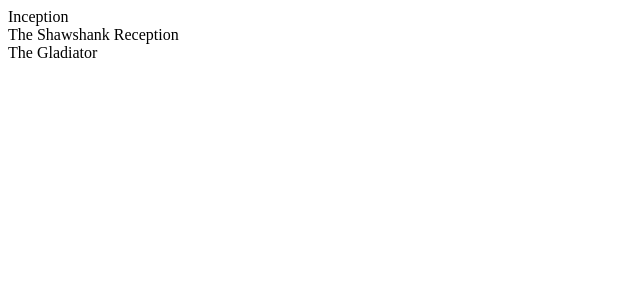
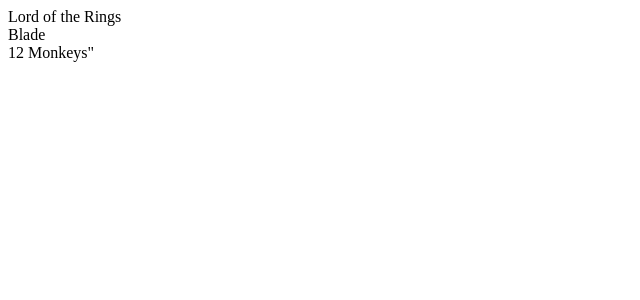
Before and after one commit to Timtam969/myFlix-client, a React (Vite) app: page / in a window 1280 px wide. Shown: the top 300 px of the page, without its empty margins (0-640 px from the left). Built offline with nearby package versions, Linux system fonts and the light colour scheme.

Commit message:
adding movies

```diff
--- a/src/components/main-view/main-view.jsx
+++ b/src/components/main-view/main-view.jsx
@@ -9,21 +9,27 @@
       movies: [
         {
           _id: 1,
-          Title: 'Inception',
-          Description: 'desc1',
-          ImagePath: '....'
+          Title: 'Lord of the Rings',
+          Description: 'An ancient Ring thought lost for centuries has been found, and through a strange twist of fate has been given to a small Hobbit named Frodo. When Gandalf discovers the Ring is in fact the One Ring of the Dark Lord Sauron, Frodo must make an epic quest to the Cracks of Doom in order to destroy it. However, he does not go alone. He is joined by Gandalf, Legolas the elf, Gimli the Dwarf, Aragorn, Boromir, and his three Hobbit friends Merry, Pippin, and Samwise. Through mountains, snow, darkness, forests, rivers and plains, facing evil and danger at every corner the Fellowship of the Ring must go. Their quest to destroy the One Ring is the only hope for the end of the Dark Lords reign.',
+          Genre: 'High Fantacy',
+          Director: 'Peter Jackson',
+          ImagePath: 'https://www.themoviedb.org/t/p/w440_and_h660_face/6oom5QYQ2yQTMJIbnvbkBL9cHo6.jpg'
         },
         {
           _id: 2,
-          Title: 'The Shawshank Reception',
-          Description: 'desc2',
-          ImagePath: '....'
+          Title: 'Blade',
+          Description: 'The Daywalker known as \'Blade\' - a half-vampire, half-mortal man - becomes the protector of humanity against an underground army of vampires.',
+          Genre: 'Action',
+          Director: 'Stephen Norrington',
+          ImagePath: 'https://www.themoviedb.org/t/p/original/apA0Zj09ETKxXXCLH2VEsaCH0LV.jpg'
         },
         {
           _id: 3,
-          Title: 'The Gladiator',
-          Description: 'desc3',
-          ImagePath: '....'
+          Title: '12 Monkeys"',
+          Description: 'In the year 2035, convict James Cole reluctantly volunteers to be sent back in time to discover the origin of a deadly virus that wiped out nearly all of the earth\'s population and forced the survivors into underground communities. But when Cole is mistakenly sent to 1990 instead of 1996, he\'s arrested and locked up in a mental hospital. There he meets psychiatrist Dr. Kathryn Railly, and patient Jeffrey Goines, the son of a famous virus expert, who may hold the key to the mysterious rogue group, the Army of the 12 Monkeys, thought to be responsible for unleashing the killer disease.',
+          Genre: 'Science Fiction',
+          Director: 'Terry Gilliam',
+          ImagePath: 'https://www.themoviedb.org/t/p/original/fCZnJSARoTbLefr9ThwWBSkJ7oR.jpg'
         },
       ],
       selectedMovie: null
```
